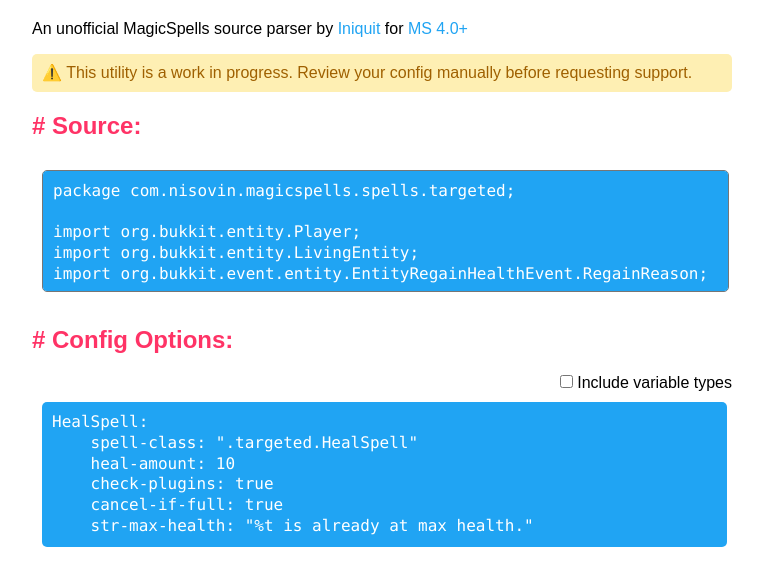
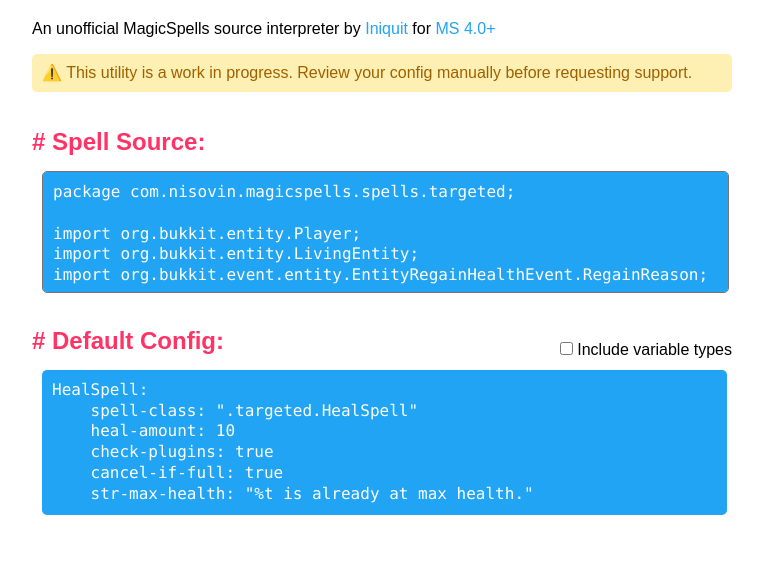
Before and after one commit to Iniquit/Scribe, a plain HTML site: page index.html in a window 1280 px wide. Shown: the part 84-670 px from the top of the page, without its empty margins (258-1021 px from the left). Drawn offline with Linux system fonts and the light colour scheme.

Commit message:
Update layout & picture

```diff
--- a/index.html
+++ b/index.html
@@ -3,7 +3,7 @@
     <head>
         <meta charset="UTF-8">
         <meta content="Scribe" property="og:title">
-        <meta content="An unofficial MagicSpells source parser by Iniquit" property="og:description">
+        <meta content="An unofficial MagicSpells source interpreter by Iniquit" property="og:description">
         <meta content='scribe.png' property='og:image'>
         <title>Scribe</title>
         <link rel="stylesheet" href="normalize.css">
@@ -12,9 +12,55 @@
     </head>
     <body>
         <h1>Scribe</h1>
-        <p>An unofficial MagicSpells source parser by <a href="https://github.com/Iniquit" target="_blank">Iniquit</a> for <a href="https://github.com/TheComputerGeek2/MagicSpells/tree/4.0/core/src/main/java/com/nisovin/magicspells/spells" target="_blank">MS 4.0+</a></p>
+        <p>An unofficial MagicSpells source interpreter by <a href="https://github.com/Iniquit" target="_blank">Iniquit</a> for <a href="https://github.com/TheComputerGeek2/MagicSpells/tree/4.0/core/src/main/java/com/nisovin/magicspells/spells" target="_blank">MS 4.0+</a></p>
         <p class="warn">⚠️ This utility is a work in progress. Review your config manually before requesting support.</p>
-        <h2># Source:</h2>
+        <div class="aligner">
+        <h2># Spell Source:</h2>
+         <!--<select class="spelldropdown">
+          <optgroup label="Instant">
+            <option value="BeamSpell">BeamSpell</option>
+            <option value="BlockBeamSpell">BlockBeamSpell</option>
+            <option value="CastAtMarkSpell">CastAtMarkSpell</option>
+            <option value="ConfusionSpell">ConfusionSpell</option>
+            <option value="ConjureBookSpell">ConjureBookSpell</option>
+            <option value="ConjureFireworkSpell">ConjureFireworkSpell</option>
+            <option value="ConjureSpell">ConjureSpell</option>
+            <option value="CraftSpell">CraftSpell</option>
+            <option value="DowseSpell">DowseSpell</option>
+            <option value="DummySpell">DummySpell</option>
+            <option value="EnchantSpell">EnchantSpell</option>
+            <option value="EnderchestSpell">EnderchestSpell</option>
+            <option value="FlightPathSpell">FlightPathSpell</option>
+            <option value="FoodSpell">FoodSpell</option>
+            <option value="ForcepushSpell">ForcepushSpell</option>
+            <option value="GateSpell">GateSpell</option>
+            <option value="ItemProjectileSpell">ItemProjectileSpell</option>
+            <option value="LeapSpell">LeapSpell</option>
+            <option value="MagnetSpell">MagnetSpell</option>
+            <option value="ManaSpell">ManaSpell</option>
+            <option value="MarkSpell">MarkSpell</option>
+            <option value="ParticleProjectileSpell">ParticleProjectileSpell</option>
+            <option value="PhaseSpell">PhaseSpell</option>
+            <option value="PortalSpell">PortalSpell</option>
+            <option value="ProjectileSpell">ProjectileSpell</option>
+            <option value="PurgeSpell">PurgeSpell</option>
+            <option value="RecallSpell">RecallSpell</option>
+            <option value="RepairSpell">RepairSpell</option>
+            <option value="RitualSpell">RitualSpell</option>
+            <option value="RoarSpell">RoarSpell</option>
+            <option value="SteedSpell">SteedSpell</option>
+            <option value="ThrowBlockSpell">ThrowBlockSpell</option>
+            <option value="TimeSpell">TimeSpell</option>
+            <option value="UnconjureSpell">UnconjureSpell</option>
+            <option value="VariableCastSpell">VariableCastSpell</option>
+            <option value="VelocitySpell">VelocitySpell</option>
+            <option value="WallSpell">WallSpell</option>
+        </optgroup>
+
+          <optgroup label="Targeted">
+              <option value="HealSpell" selected="selected">HealSpell</option>
+        </select>-->
+        </div>
         <!--<p><a href="https://github.com/TheComputerGeek2/MagicSpells/tree/master/src/com/nisovin/magicspells/spells">(What can I paste here?)</a></p>-->
 
         <form>
@@ -117,11 +163,10 @@ public class HealSpell extends TargetedSpell implements TargetedEntitySpell {
         </form>
 
 
-
-<h2># Config Options:</h2>
-<div style="text-align: right">
-<input type="checkbox" id="myCheck" onchange="checkShowVariableTypes()" >
-  <label for="myCheck">Include variable types</label>
+<div class="aligner">
+<h2># Default Config:</h2>
+<div><input type="checkbox" id="myCheck" onchange="checkShowVariableTypes()" >
+  <label for="myCheck">Include variable types</label></div>
   </div>
 <!--<button onclick="myFunction()">Click me</button-->
 <pre class="demo"></pre>
--- a/script.js
+++ b/script.js
@@ -98,4 +98,11 @@ document.getElementsByClassName("demo")[0].innerHTML = spellname + ":\n" + outpu
 
 }
 
+
+const selectElement = document.querySelector('.spelldropdown');
+
+selectElement.addEventListener('change', (event) => {
+    myFunction();
+});
+
 //myFunction()
--- a/styles.css
+++ b/styles.css
@@ -18,7 +18,9 @@ h1{
 
  h2{
   color: #ff3366;
+  margin-bottom: 5px;
 }
+
 
  body{
   font-family: 'Arial', sans-serif;
@@ -77,3 +79,9 @@ h1{
     border-radius: 5px;
     padding: 10px;
   }
+
+  .aligner{
+    display: flex;
+    justify-content: space-between;
+    align-items: flex-end;
+  }
```
Also changed, not shown: scribe.png.
